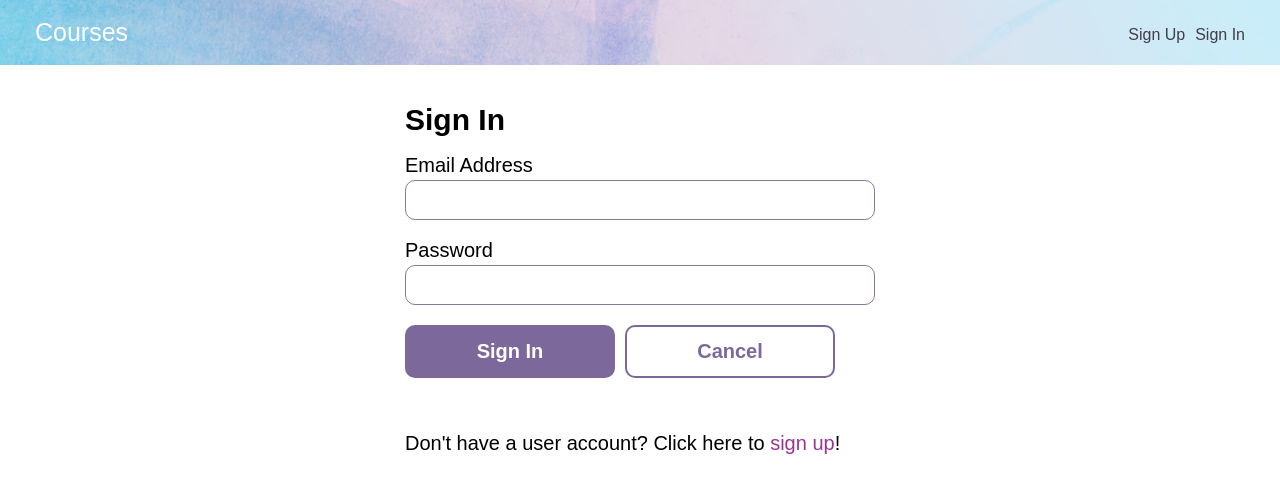
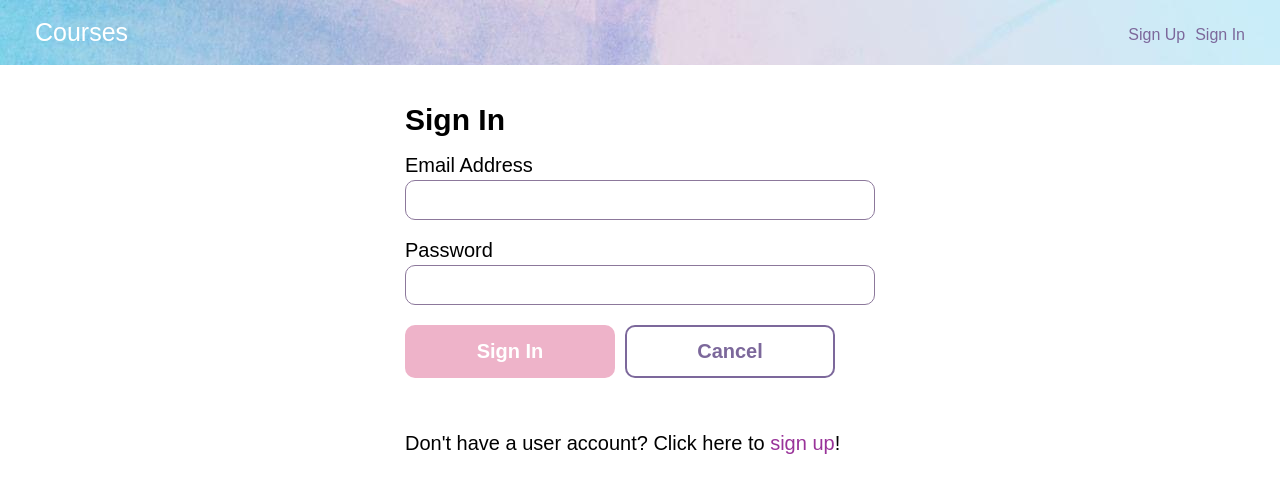
Before and after one commit to melpre/Techdegree-Project-10, a React (Create React App) app in the folder client/: page /signin in a window 1280 px wide. Shown: the top 492 px of the page. Built offline with nearby package versions, Linux system fonts and the light colour scheme.

Commit message:
Install latest sqlite3 ver to api

```diff
--- a/client/src/styles/global.css
+++ b/client/src/styles/global.css
@@ -32,7 +32,7 @@ header {
     /* background: #57496e; */
     background-image: url("../images/wp2561062-simple-background.jpeg"); /* changed */
     /* color: #fff; */
-    color: #423D4A; /* changed */
+    color: #7c689b; /* changed */
     padding: 1rem 0;
     margin-bottom: 2rem;
 }
@@ -50,7 +50,7 @@ header li {
 }
 header nav a {
     /* color: #dbd; */
-    color: #423D4A; /* changed */
+    color: #7c689b; /* changed */
 }
 header nav a:hover {
     color: #fff;
@@ -118,7 +118,8 @@ header nav a:hover {
     line-height: 1.5;
 }
 .actions--bar {
-    background: #e9e5f0;
+    /* background: #e9e5f0; */
+    background: #e7f7f7; /* changed */
     padding: 1rem 0;
     margin: -2rem 0 2rem;
 }
@@ -173,7 +174,8 @@ textarea {
     min-height: 300px;
 }
 .button {
-    background: #7c689b;
+    /* background: #7c689b; */
+    background: #eeb3c9; /* changed */
     color: #fff;
     font-size: 1rem;
     padding: .75rem 1.5rem;
```
Also changed, not shown: 1 other file (tests, documents, lock files or other folders).
